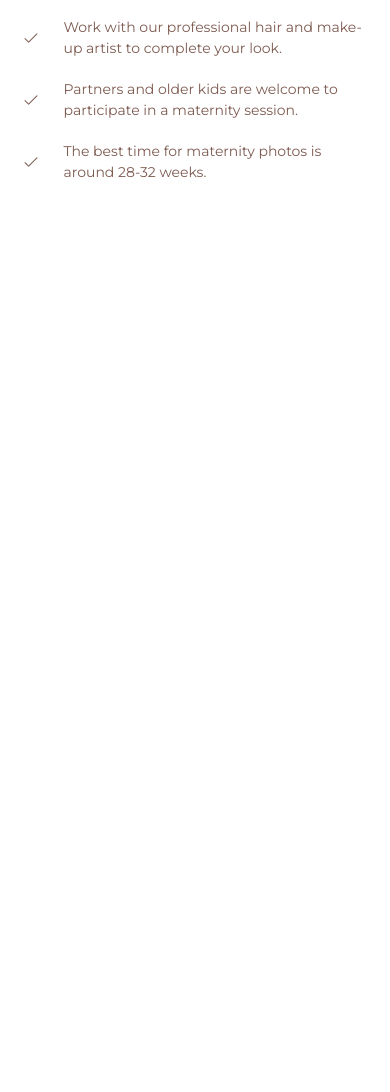
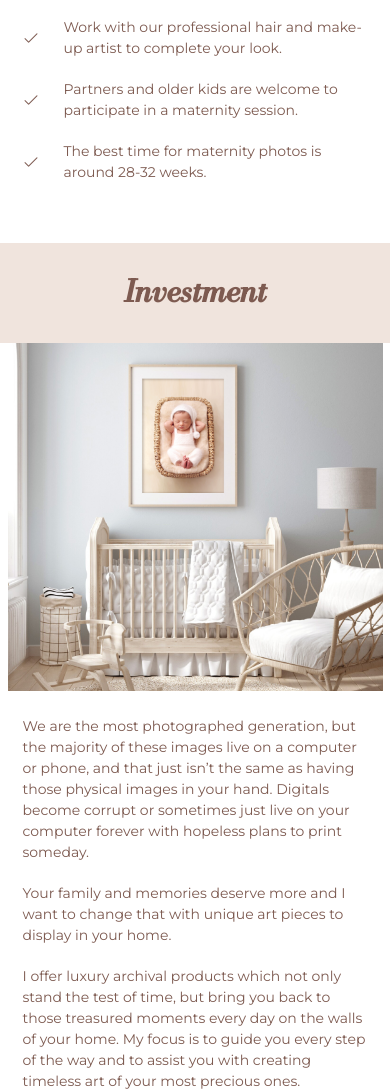
Before and after one commit to RomanBezuhlyi/ABL_photography, a website: page src/html/index.html in a window 390 px wide. Shown: the part 8544-9636 px from the top of the page. Before the commit the page ends 8787 px from the top, so only its background shows below. Drawn offline with nearby package versions, Linux system fonts and the light colour scheme; files that its build step writes are made by us from their sources; files whose address does not match are found by name.

Commit message:
added investment section

```diff
--- /dev/null
+++ b/src/html/blocks/investment.html
@@ -0,0 +1,29 @@
+<section id="investment" class="investment-wrap">
+  <div class="investment-title">
+    <h2 class="title"><span>Investment</span></h2>
+  </div>
+  <div class="container">
+    <div class="investment">
+      <ul class="investment__content">
+        <li>
+          We are the most photographed generation, but the majority of these
+          images live on a computer or phone, and that just isn’t the same as
+          having those physical images in your hand. Digitals become corrupt or
+          sometimes just live on your computer forever with hopeless plans to
+          print someday.
+        </li>
+        <li>
+          Your family and memories deserve more and I want to change that with
+          unique art pieces to display in your home.
+        </li>
+        <li>
+          I offer luxury archival products which not only stand the test of
+          time, but bring you back to those treasured moments every day on the
+          walls of your home. My focus is to guide you every step of the way and
+          to assist you with creating timeless art of your most precious ones.
+        </li>
+      </ul>
+      <img class="investment__img" src="./img/investment.png" alt="" />
+    </div>
+  </div>
+</section>
--- a/src/html/index.html
+++ b/src/html/index.html
@@ -20,6 +20,7 @@
       @@include('blocks/success.html') @@include('blocks/timeless.html')
       @@include('blocks/advantages.html') @@include('blocks/newborn.html')
       @@include('blocks/maternity.html') @@include('blocks/session.html')
+      @@include('blocks/investment.html')
     </main>
     @@include('blocks/footer.html')
     <script src="./js/index.bundle.js"></script>
--- /dev/null
+++ b/src/scss/blocks/_investment.scss
@@ -0,0 +1,58 @@
+.investment-title {
+  @include flex(row, center, center);
+  height: 150px;
+  background-color: $bg;
+  margin-bottom: 64px;
+  @media (max-width: 991px) {
+    height: 100px;
+    margin-bottom: 24px;
+  }
+  @media (max-width: 768px) {
+    margin-bottom: 0;
+  }
+}
+
+.investment-wrap .container {
+  @media (max-width: 768px) {
+    padding: 0;
+  }
+}
+
+.investment {
+  @include flex(row, center, center);
+  gap: 100px;
+  @media (max-width: 1200px) {
+    gap: 50px;
+  }
+  @media (max-width: 991px) {
+    gap: 34px;
+  }
+  @media (max-width: 768px) {
+    @include flex(column-reverse, center, center);
+    gap: 25px;
+  }
+  &__content {
+    @include flex(column, flex-start, flex-start);
+    gap: 30px;
+    line-height: 150%;
+    @media (max-width: 768px) {
+      padding: 0 15px;
+      gap: 20px;
+    }
+  }
+  &__img {
+    object-fit: cover;
+    @media (max-width: 1200px) {
+      width: 491px;
+      height: 557px;
+    }
+    @media (max-width: 991px) {
+      width: 370px;
+      height: 491px;
+    }
+    @media (max-width: 768px) {
+      width: 100%;
+      height: 100%;
+    }
+  }
+}
```
Also changed, not shown: build/css/main.css, build/index.html.
